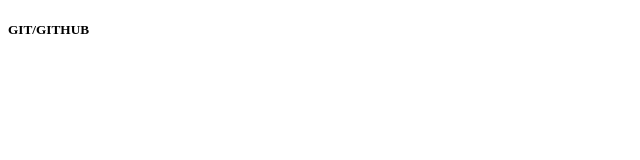
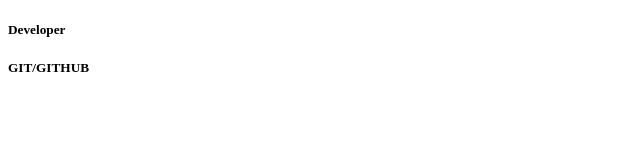
Before and after one commit to usmanDevelper/myrepo, a plain HTML site: page index.html in a window 1280 px wide. Shown: the whole page, without its empty margins (0-640 px from the left). Drawn offline with Linux system fonts and the light colour scheme.

Commit message:
added ne heading in index.html

```diff
--- a/index.html
+++ b/index.html
@@ -6,6 +6,7 @@
     <title>Devops training</title>
 </head>
 <body>
+    <h5>Developer</h5>
     <h5>GIT/GITHUB</h5>
 </body>
 </html>
```
